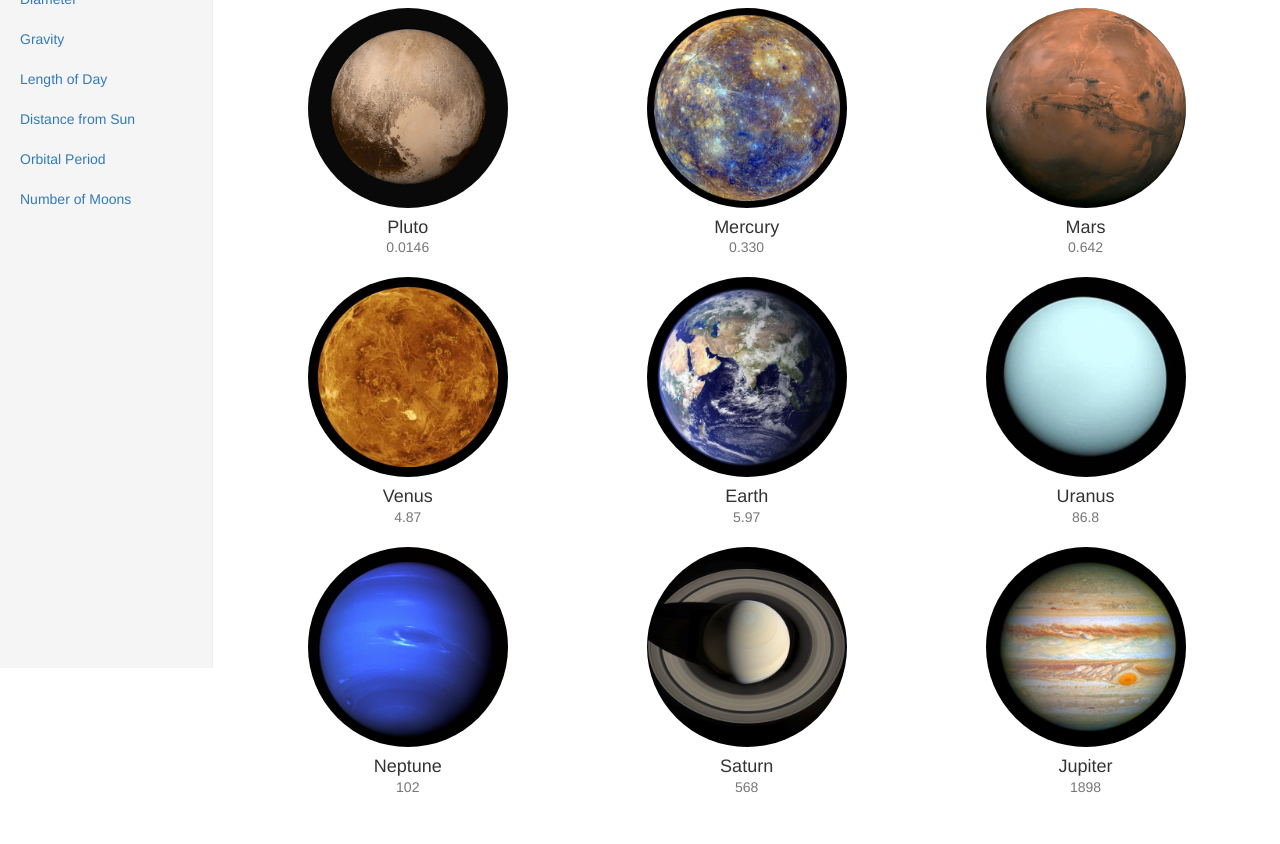
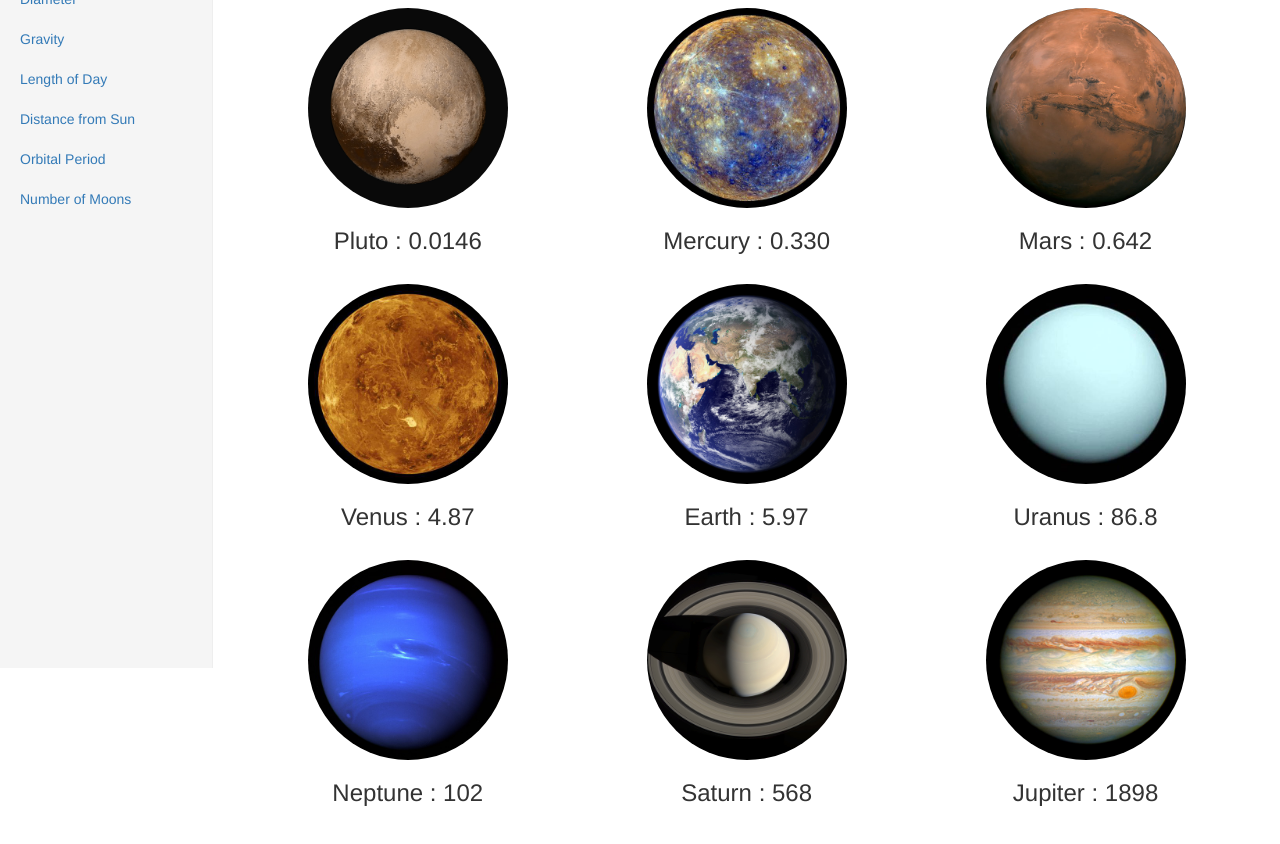
Before and after one commit to michael-wang/planets, a plain HTML site: page index.html in a window 1280 px wide. Shown: the part 132-976 px from the top of the page. Drawn offline with Linux system fonts and the light colour scheme.

Commit message:
Revise text layout.

```diff
--- a/index.html
+++ b/index.html
@@ -53,56 +53,47 @@
           <div class="row placeholders">
             <div class="col-md-4 placeholder" id="rank-0">
               <img width="200" height="200" class="img-responsive">
-              <h4>Planet Name</h4>
-              <span class="text-muted">Fact value</span>
+              <h3>Planet Name</h3>
             </div>
 
             <div class="col-md-4 placeholder" id="rank-1">
               <img width="200" height="200" class="img-responsive">
-              <h4>Planet Name</h4>
-              <span class="text-muted">Fact value</span>
+              <h3>Planet Name</h3>
             </div>
 
             <div class="col-md-4 placeholder" id="rank-2">
               <img width="200" height="200" class="img-responsive">
-              <h4>Planet Name</h4>
-              <span class="text-muted">Fact value</span>
+              <h3>Planet Name</h3>
             </div>
 
             <div class="col-md-4 placeholder" id="rank-3">
               <img width="200" height="200" class="img-responsive">
-              <h4>Planet Name</h4>
-              <span class="text-muted">Fact value</span>
+              <h3>Planet Name</h3>
             </div>
 
             <div class="col-md-4 placeholder" id="rank-4">
               <img width="200" height="200" class="img-responsive">
-              <h4>Planet Name</h4>
-              <span class="text-muted">Fact value</span>
+              <h3>Planet Name</h3>
             </div>
 
             <div class="col-md-4 placeholder" id="rank-5">
               <img width="200" height="200" class="img-responsive">
-              <h4>Planet Name</h4>
-              <span class="text-muted">Fact value</span>
+              <h3>Planet Name</h3>
             </div>
 
             <div class="col-md-4 placeholder" id="rank-6">
               <img width="200" height="200" class="img-responsive">
-              <h4>Planet Name</h4>
-              <span class="text-muted">Fact value</span>
+              <h3>Planet Name</h3>
             </div>
 
             <div class="col-md-4 placeholder" id="rank-7">
               <img width="200" height="200" class="img-responsive">
-              <h4>Planet Name</h4>
-              <span class="text-muted">Fact value</span>
+              <h3>Planet Name</h3>
             </div>
 
             <div class="col-md-4 placeholder" id="rank-8">
               <img width="200" height="200" class="img-responsive">
-              <h4>Planet Name</h4>
-              <span class="text-muted">Fact value</span>
+              <h3>Planet Name</h3>
             </div>
 
           </div> <!-- end of row -->
--- a/my_script.js
+++ b/my_script.js
@@ -44,11 +44,8 @@ function show_planets(metric) {
     var img = $('#rank-' + rank_index + ' img');
     img.attr('src', IMG[planet_index]);
 
-    var h4 = $('#rank-' + rank_index + ' h4');
-    h4.html(NAME[planet_index]);
-
-    var span = $('#rank-' + rank_index + ' span');
-    span.html(VALUES[metric][planet_index]);
+    var text = $('#rank-' + rank_index + ' h3');
+    text.html(NAME[planet_index] + ' : ' + VALUES[metric][planet_index]);
   }
 }
 
```
